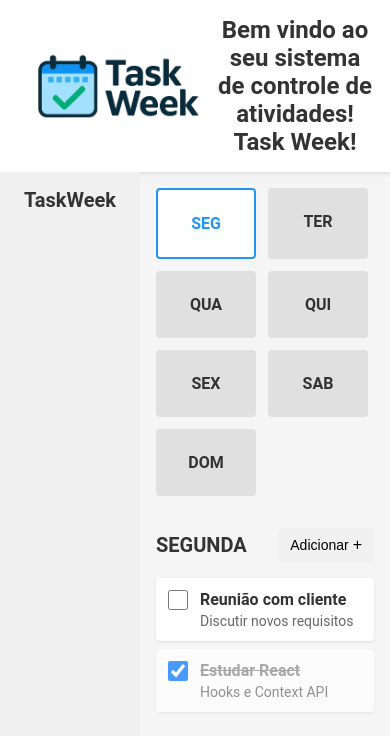
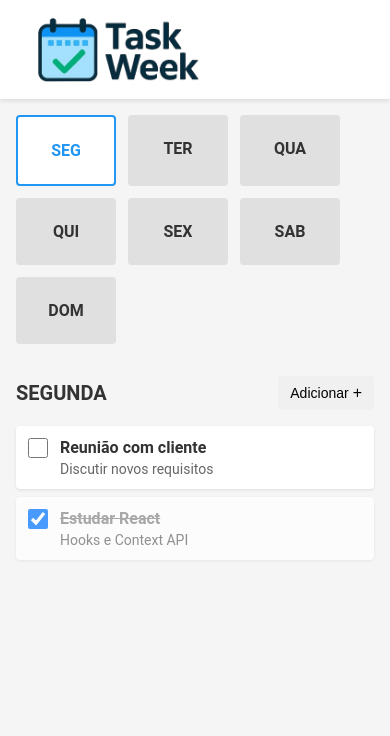
Before and after one commit to Gusta-code-br/TaskWeek, a React (Create React App) app in the folder taskweek/: page / in a window 390 px wide. Shown: the top 736 px of the page. Built offline with nearby package versions, Linux system fonts and the light colour scheme; no server answers.

Commit message:
Ajustando o Header e o WeekView para serem responsivos ao mobile

```diff
--- a/taskweek/src/styles/components/Header.css
+++ b/taskweek/src/styles/components/Header.css
@@ -16,3 +16,11 @@
   #imagem-sem-fundo {
     mix-blend-mode: multiply; /* Isso faz o branco ficar transparente */
   }
+@media (max-width: 768px) {
+    .header h1 {
+        display: none;
+    }
+    .header {
+        display: flex;
+    }
+}
--- a/taskweek/src/styles/components/WeekView.css
+++ b/taskweek/src/styles/components/WeekView.css
@@ -64,3 +64,8 @@
     margin-left: 4px;
     font-size: 16px;
   }
+  @media (max-width: 768px) {
+    .sidebar {
+      display: none;
+    }
+  }
```
